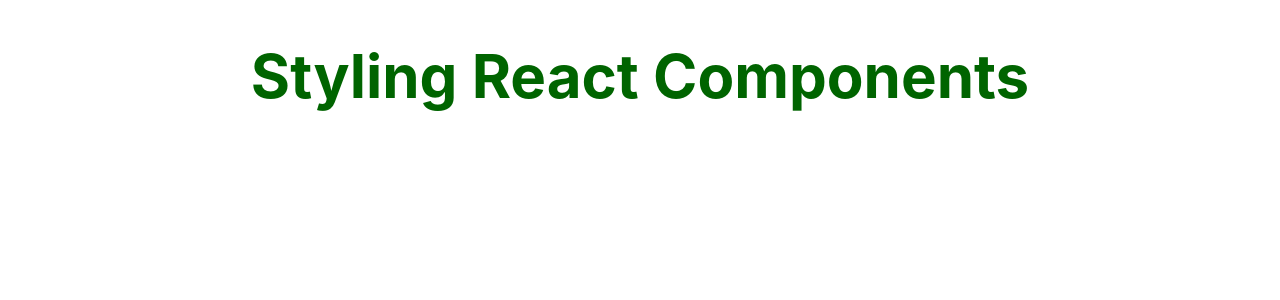
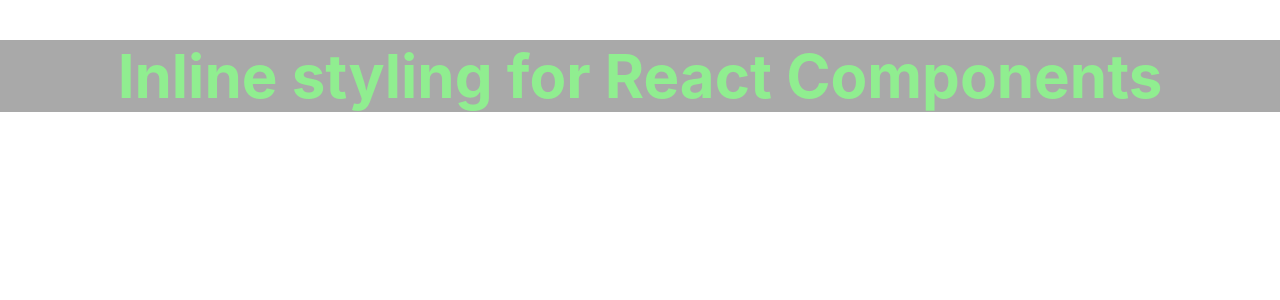
Before and after one commit to ibsa-a1/First-React-App, a React (Create React App) app: page / in a window 1280 px wide. Shown: the top 300 px of the page. Built offline with nearby package versions, Linux system fonts and the light colour scheme.

Commit message:
Inline CSS

```diff
--- a/src/App.js
+++ b/src/App.js
@@ -11,6 +11,7 @@
 import TrafficLight from './Components/conditionalRENDER';
 import Programming from './Components/lists';
 import Styles from './Components/style';
+import Inline from './Components/Inline';
 
 function App() {
   return (
@@ -56,7 +57,9 @@
 
     {/* <Programming /> */}
 
-    <Styles heading = {true} />
+    {/* <Styles heading = {true} /> */}
+
+    <Inline />
 
 
     </div>
--- /dev/null
+++ b/src/Components/Inline.js
@@ -0,0 +1,17 @@
+import React from 'react'
+
+const heading = {
+    color: 'lightgreen',
+    backgroundColor: 'darkgray',
+    fontSize: '60px'
+}
+
+function Inline() {
+  return (
+    <div>
+      <h1 style = {heading}>Inline styling for React Components</h1>
+    </div>
+  )
+}
+
+export default Inline
```
